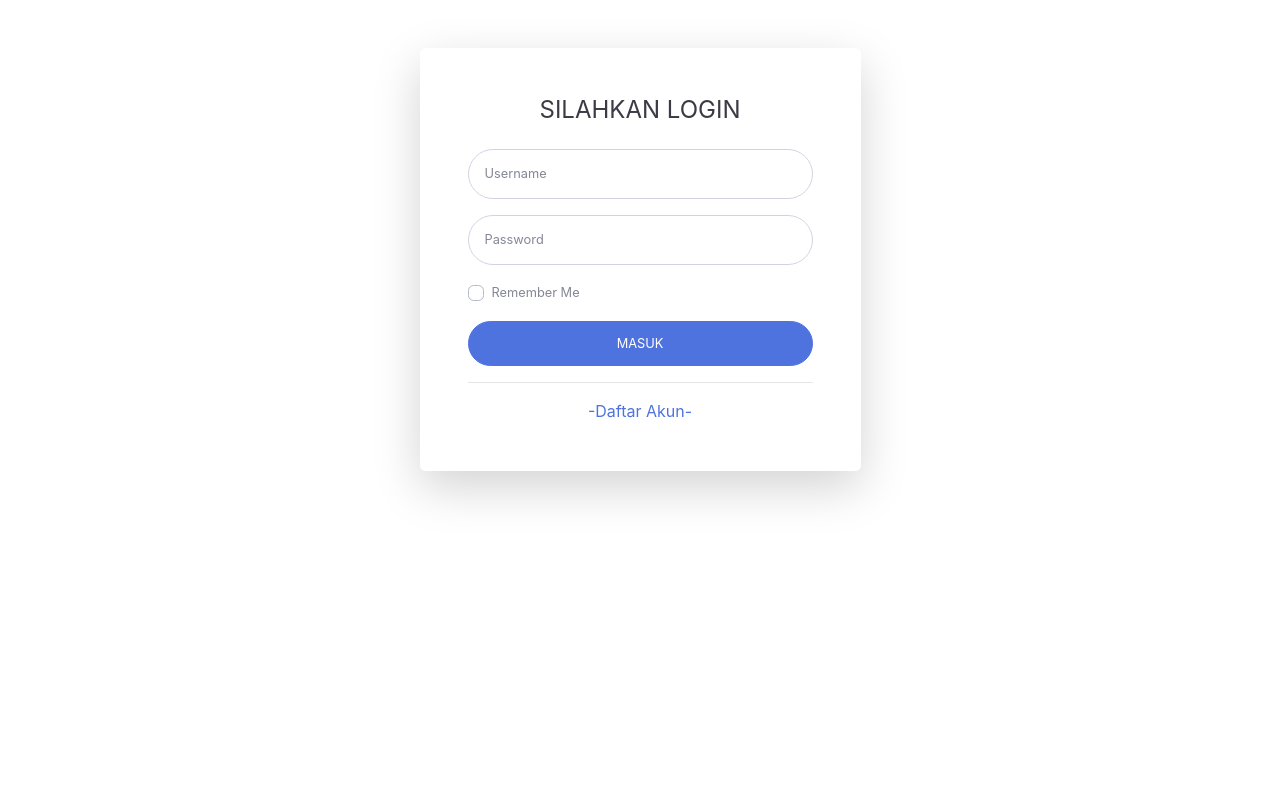
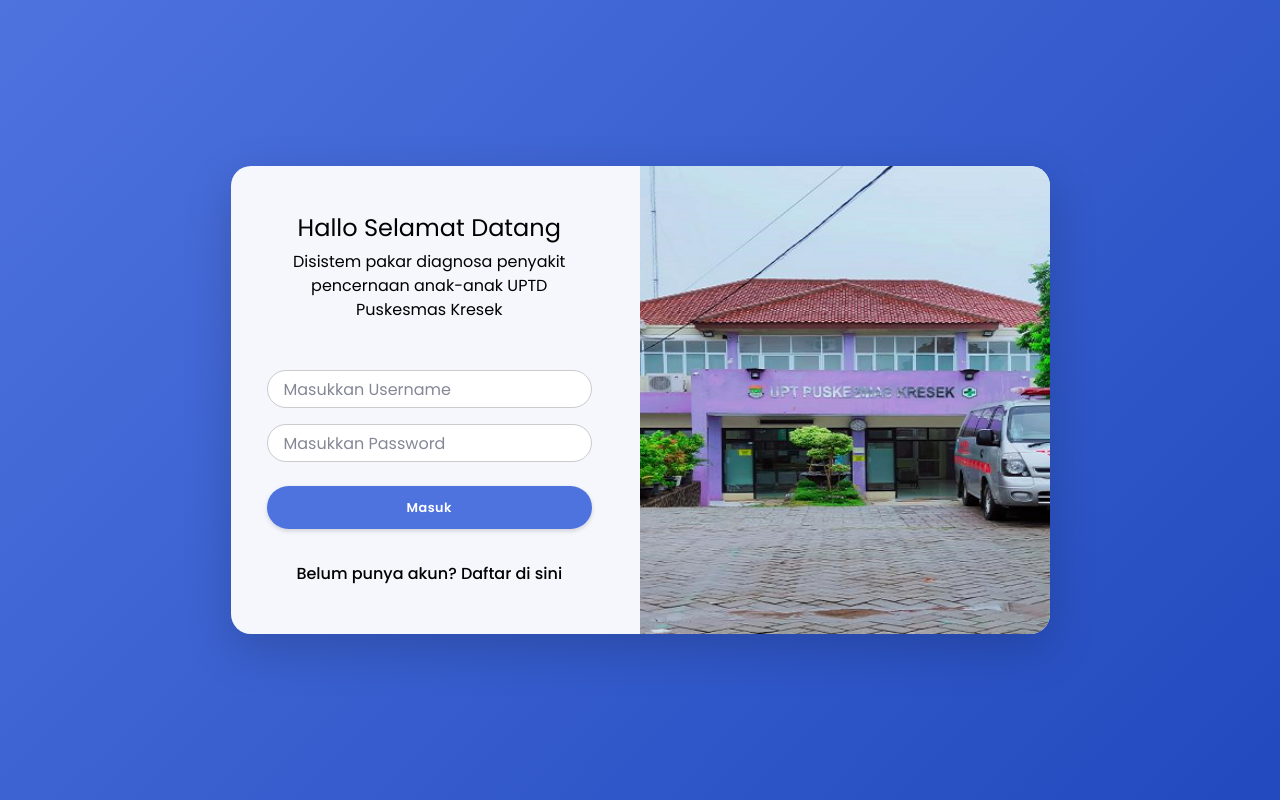
Before and after one commit to muhamadrivaldi1/tugas-akhir-skripsi-cf, a PHP site: page / in a window 1280 px wide. Run offline with PHP 8.4, Linux system fonts and the light colour scheme.

Commit message:
tampilan

```diff
--- a/admin/aturan-ubah.php
+++ b/admin/aturan-ubah.php
@@ -72,7 +72,7 @@ $a    = mysqli_fetch_array($data);
 
                         <div class="d-flex justify-content-between">
                             <a href="aturan.php" class="btn btn-secondary rounded-pill px-4">Batal</a>
-                            <button type="submit" class="btn btn-primary rounded-pill px-4">Ubah</button>
+                            <button type="submit" class="btn btn-primary rounded-pill px-4">Simpan</button>
                         </div>
                     </form>
                 </div>
--- a/admin/edit_admin.php
+++ b/admin/edit_admin.php
@@ -66,7 +66,7 @@ $a = mysqli_fetch_array($data);
                     </a>
 
                     <button type="submit" class="btn btn-primary d-flex align-items-center gap-2 px-3 rounded-pill">
-                        <i class="fas fa-save"></i> <span>Ubah</span>
+                        <i class="fas fa-save"></i> <span>Simpan</span>
                     </button>
                 </div>
             </form>
--- a/admin/gejala-ubah.php
+++ b/admin/gejala-ubah.php
@@ -59,7 +59,7 @@ include 'header.php';
 
                         <div class="d-flex justify-content-between">
                             <a href="gejala.php" class="btn btn-secondary rounded-pill px-4">Batal</a>
-                            <button type="submit" class="btn btn-primary rounded-pill px-4">Ubah</button>
+                            <button type="submit" class="btn btn-primary rounded-pill px-4">Simpan</button>
                         </div>
                     </form>
                 </div>
--- a/admin/history.php
+++ b/admin/history.php
@@ -142,9 +142,6 @@ if ($query_unique) {
                     </div>
                 </div>
                 <div class="col-md-4 text-end">
-                    <button class="btn btn-outline-secondary me-2" onclick="clearSearch()">
-                        <i class="fas fa-undo"></i> Reset
-                    </button>
                     <button class="btn btn-success" onclick="exportData()">
                         <i class="fas fa-download"></i> Export
                     </button>
--- a/admin/pasien-ubah.php
+++ b/admin/pasien-ubah.php
@@ -92,7 +92,7 @@ $a = mysqli_fetch_array($data);
                     </a>
 
                     <button type="submit" class="btn btn-primary d-flex align-items-center gap-2 px-3 rounded-pill">
-                        <i class="fas fa-save"></i> <span>Ubah</span>
+                        <i class="fas fa-save"></i> <span>Simpan</span>
                     </button>
                 </div>
             </form>
--- a/admin/penyakit-ubah.php
+++ b/admin/penyakit-ubah.php
@@ -57,7 +57,7 @@ $a    = mysqli_fetch_array($data);
 
                         <div class="d-flex justify-content-between">
                             <a href="penyakit.php" class="btn btn-secondary rounded-pill px-4">Batal</a>
-                            <button type="submit" class="btn btn-primary rounded-pill px-4">Ubah</button>
+                            <button type="submit" class="btn btn-primary rounded-pill px-4">Simpan</button>
                         </div>
                     </form>
                 </div>
--- /dev/null
+++ b/assets/css/login.css
@@ -0,0 +1,93 @@
+body {
+    background: linear-gradient(135deg, #4e73df, #224abe);
+    font-family: 'Poppins', sans-serif;
+    min-height: 100vh;
+}
+
+.login-container {
+    min-height: 100vh;
+}
+
+.card {
+    border: none;
+    border-radius: 20px;
+    overflow: hidden;
+    box-shadow: 0 10px 30px rgba(0,0,0,0.25);
+    background: rgba(255, 255, 255, 0.95);
+}
+
+.login-image {
+    background: url('../img/puskesmas kresek.png') no-repeat center center;
+    background-size: cover;
+    min-height: 300px; /* agar tetap tampil di mobile */
+}
+
+.form-control {
+    border-radius: 50px;
+    border: 1px solid #ccc;
+    padding: 0.75rem 1rem;
+    color: #000;
+    transition: 0.3s;
+}
+
+.form-control:focus {
+    border-color: #4e73df;
+    box-shadow: 0 0 8px rgba(78, 115, 223, 0.4);
+}
+
+.btn-primary {
+    border-radius: 50px;
+    font-weight: 600;
+    letter-spacing: 0.5px;
+    background-color: #4e73df;
+    border: none;
+    transition: all 0.3s ease;
+}
+
+.btn-primary:hover {
+    background-color: #3b5bcc;
+    box-shadow: 0 4px 12px rgba(59, 91, 204, 0.4);
+}
+
+h1.h4, p, label, input, a, .alert {
+    color: #000 !important;
+}
+
+.alert {
+    border-radius: 10px;
+    background-color: rgba(255, 0, 0, 0.1);
+    border: 1px solid #ff4d4d;
+    padding: 10px;
+    margin-bottom: 15px;
+}
+
+/* Link daftar */
+.link-register {
+    color: #224abe;
+    font-weight: 500;
+    text-decoration: none;
+    transition: all 0.3s ease;
+}
+
+.link-register:hover {
+    color: #4e73df;
+    text-decoration: underline;
+    transform: scale(1.05);
+}
+
+.link-register:active {
+    color: #1e3a8a;
+}
+
+/* Responsif mobile */
+@media (max-width: 991px) {
+    .card {
+        border-radius: 15px;
+        background: rgba(255, 255, 255, 0.95);
+    }
+
+    .login-image {
+        display: block; /* pastikan tampil di mobile */
+        min-height: 200px;
+    }
+}
--- a/index.php
+++ b/index.php
@@ -26,83 +26,67 @@ if (isset($_GET['aksi'])) {
 }
 ?>
 <!DOCTYPE html>
-<html lang="en">
-
+<html lang="id">
 <head>
-
     <meta charset="utf-8">
     <meta http-equiv="X-UA-Compatible" content="IE=edge">
     <meta name="viewport" content="width=device-width, initial-scale=1, shrink-to-fit=no">
-    <meta name="description" content="">
-    <meta name="author" content="">
-    <title></title>
-    <link href="assets/vendor/fontawesome-free/css/all.min.css" rel="stylesheet" type="text/css">
+    <title>Login Sistem Pakar</title>
+
+    <!-- FontAwesome & SB Admin 2 -->
+    <link href="assets/vendor/fontawesome-free/css/all.min.css" rel="stylesheet">
     <link href="assets/css/sb-admin-2.min.css" rel="stylesheet">
+
+    <!-- Google Font -->
+    <link href="https://fonts.googleapis.com/css2?family=Poppins:wght@400;500;600&display=swap" rel="stylesheet">
+
+    <!-- Custom CSS -->
+    <link href="assets/css/login.css" rel="stylesheet">
 </head>
 
 <body>
-    <div class="container">
-        <!-- Outer Row -->
-        <div class="row justify-content-center">
-            <div class="col-xl-5 col-lg-12 col-md-9">
-                <div class="card o-hidden border-0 shadow-lg my-5">
-                    <div class="card-body p-0">
-
-                        <!-- Nested Row within Card Body -->
-                        <div class="row">
-                            <div class="col-lg-12">
-                                <div class="p-5">
-                                    <div class="text-center">
-                                        <h1 class="h4 text-gray-900 mb-4">SILAHKAN LOGIN</h1>
+<div class="container login-container d-flex justify-content-center align-items-center">
+    <div class="card w-75 shadow-lg">
+        <div class="row g-0">
+            <!-- Kolom kiri: form login -->
+            <div class="col-lg-6 p-5 d-flex flex-column justify-content-center">
+                <div class="text-center mb-4">
+                    <h1 class="h4 mb-2">Hallo Selamat Datang </h1>
+                    <p class="mb-4">Disistem pakar diagnosa penyakit pencernaan anak-anak UPTD Puskesmas Kresek</p>
                 </div>
 
                 <?php
-                                    if (isset($_GET['pesan'])) {
-                                        if ($_GET['pesan'] == 'gagal') {
-                                            echo "<div class='alert alert-danger'><span class='fas fa-times'></span>&nbsp; Login Gagal !!</div>";
-                                        }
+                if (isset($_GET['pesan']) && $_GET['pesan'] == 'gagal') {
+                    echo "<div class='alert'><i class='fas fa-times'></i> Login gagal! Username atau password salah.</div>";
                 }
                 ?>
 
-                                    <form class="user" action="index?aksi=login" method="post"
-                                        enctype="multipart/form-data">
-                                        <div class="form-group">
-                                            <input type="text" name="username" class="form-control form-control-user"
-                                                id="exampleInputEmail" aria-describedby="emailHelp"
-                                                placeholder="Username">
+                <form class="user" action="index.php?aksi=login" method="post">
+                    <div class="form-group mb-3">
+                        <input type="text" name="username" class="form-control" placeholder="Masukkan Username" required>
                     </div>
-                                        <div class="form-group">
-                                            <input type="password" name="password"
-                                                class="form-control form-control-user" id="exampleInputPassword"
-                                                placeholder="Password">
+                    <div class="form-group mb-4">
+                        <input type="password" name="password" class="form-control" placeholder="Masukkan Password" required>
                     </div>
-                                        <div class="form-group">
-                                            <div class="custom-control custom-checkbox small">
-                                                <input type="checkbox" class="custom-control-input" id="customCheck">
-                                                <label class="custom-control-label" for="customCheck">Remember
-                                                    Me</label>
+                    <button type="submit" class="btn btn-primary btn-user btn-block shadow-sm">Masuk</button>
+                </form>
+
+                <hr>
+                <div class="text-center">
+                    <a href="daftar.php" class="link-register">Belum punya akun? Daftar di sini</a>
                 </div>
             </div>
-                                        <button type="submit" class="btn btn-primary btn-user btn-block"> MASUK</button>
-                                    </form>
-                                    <hr>
 
-                                    <div class="text-center">
-                                        <a href="daftar.php">-Daftar Akun-</a>
-                                    </div>
-
+            <!-- Kolom kanan: gambar -->
+            <div class="col-lg-6 login-image"></div>
         </div>
     </div>
 </div>
-                    </div>
-                </div>
-            </div>
-        </div>
-    </div>
+
+<!-- Script -->
 <script src="assets/vendor/jquery/jquery.min.js"></script>
 <script src="assets/vendor/bootstrap/js/bootstrap.bundle.min.js"></script>
 <script src="assets/vendor/jquery-easing/jquery.easing.min.js"></script>
 <script src="assets/js/sb-admin-2.min.js"></script>
 </body>
-
 </html>
```
Also changed, not shown: pasien/aturan.php (deleted, +0 -73 lines), pasien/header.php (+0 -8 lines). Lines whose indentation alone changed are shown as unchanged.
